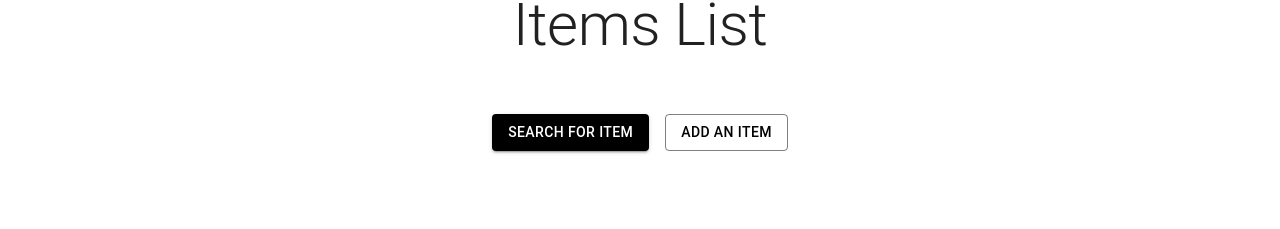
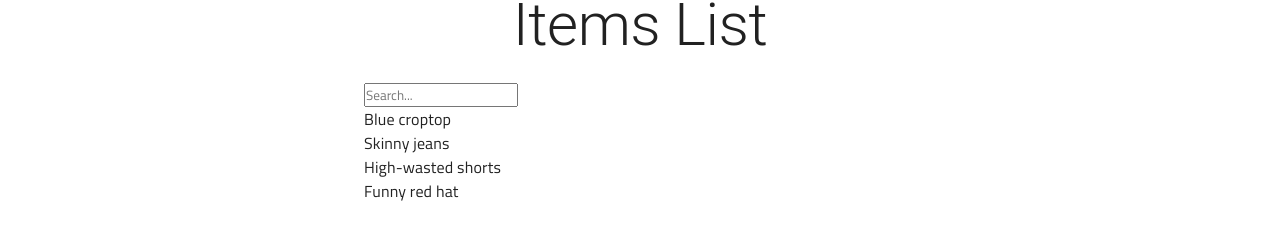
Before and after one commit to acheredn/alta, a React (Create React App) app: page /item-list in a window 1280 px wide. Shown: the part 155-384 px from the top of the page. Built offline with nearby package versions, Linux system fonts and the light colour scheme; grey boxes are pictures that could not be loaded.

Commit message:
search logic implemented with mock data

```diff
--- /dev/null
+++ b/src/pages/ItemList/data.json
@@ -0,0 +1,18 @@
+[
+    {
+        "itemName": "Blue croptop"
+    },
+
+    {
+        "itemName": "Skinny jeans"
+    },
+
+    {
+        "itemName": "High-wasted shorts"
+    },
+
+    {
+        "itemName": "Funny red hat"
+    }
+
+]
--- a/src/pages/ItemList/itemList.js
+++ b/src/pages/ItemList/itemList.js
@@ -10,6 +10,9 @@ import Stack from '@mui/material/Stack';
 import Box from '@mui/material/Box';
 import Typography from '@mui/material/Typography';
 import Container from '@mui/material/Container';
+import Data from "./data.json";
+import { useState } from "react";
+
 // import Link from '@mui/material/Link';
 import { Link } from 'react-router-dom';
 // import { createTheme, ThemeProvider } from '@mui/material/styles';
@@ -19,6 +22,7 @@ const cards = [1, 2, 3, 4, 5, 6, 7, 8, 9];
 // const theme = createTheme();
 
 export default function ItemList() {
+  const [query, setQuery] = useState("")
   return (
     <body>
    {/* <ThemeProvider theme={theme}> */}
@@ -42,6 +46,21 @@ export default function ItemList() {
                 Items List
               </Typography>
 
+              <div> <input placeholder="Search..." onChange={event => setQuery(event.target.value)} />
+              {
+                Data.filter(post => {
+                  if (query === '') {
+                    return post;
+                  } else if (post.itemName.toLowerCase().includes(query.toLowerCase())) {
+                    return post;
+                  }
+                }).map((post, index) => (
+                  <div className="box" key={index}>
+                    <p>{post.itemName}</p>
+                  </div>
+                ))
+              } </div>
+
               <Stack
                 sx={{ pt: 4 }}
                 direction="row"
@@ -56,7 +75,11 @@ export default function ItemList() {
 
           <Container sx={{ py: 8 }} maxWidth="md">
             {/* End hero unit */}
+
+
             <Grid container spacing={4}>
+
+
               {cards.map((card) => (
                 <Grid item key={card} xs={12} sm={6} md={4}>
                   <Card
```
